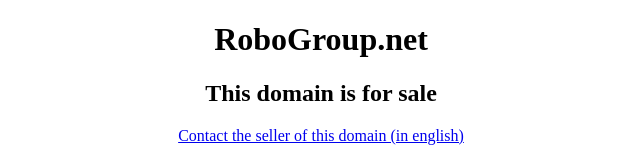
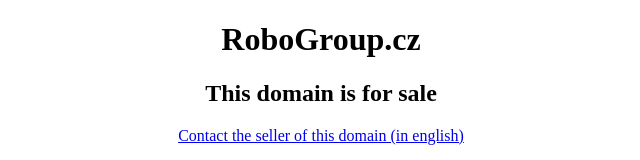
Before and after one commit to holaneu/web-robogroup-cz, a plain HTML site: page index.html in a window 1280 px wide. Shown: the top 160 px of the page, without its empty margins (319-959 px from the left). Drawn offline with Linux system fonts and the light colour scheme.

Commit message:
Update index.html

```diff
--- a/index.html
+++ b/index.html
@@ -25,7 +25,7 @@
   </head>
   <body>
       <header>
-        <h1>RoboGroup.net</h1>
+        <h1>RoboGroup.cz</h1>
       </header>
       <main>
         <section>
```
